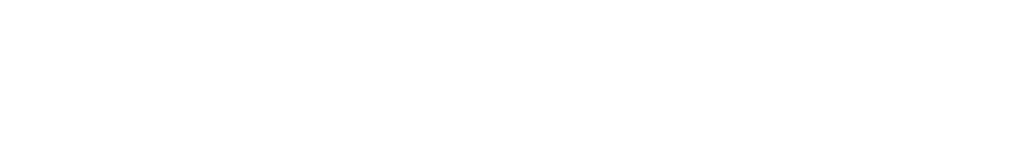
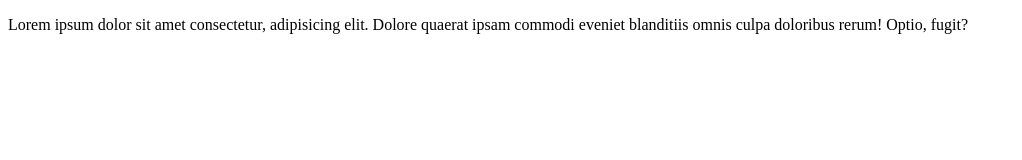
Before and after one commit to santiagosuarez32/git-branch, a plain HTML site: page contacto.html in a window 1280 px wide. Shown: the whole page, without its empty margins (0-1022 px from the left). Drawn offline with Linux system fonts and the light colour scheme.

Commit message:
modifique p

```diff
--- a/contacto.html
+++ b/contacto.html
@@ -6,6 +6,6 @@
     <title>Document</title>
 </head>
 <body>
-
+    <p>Lorem ipsum dolor sit amet consectetur, adipisicing elit. Dolore quaerat ipsam commodi eveniet blanditiis omnis culpa doloribus rerum! Optio, fugit?</p>
 </body>
 </html>
```
